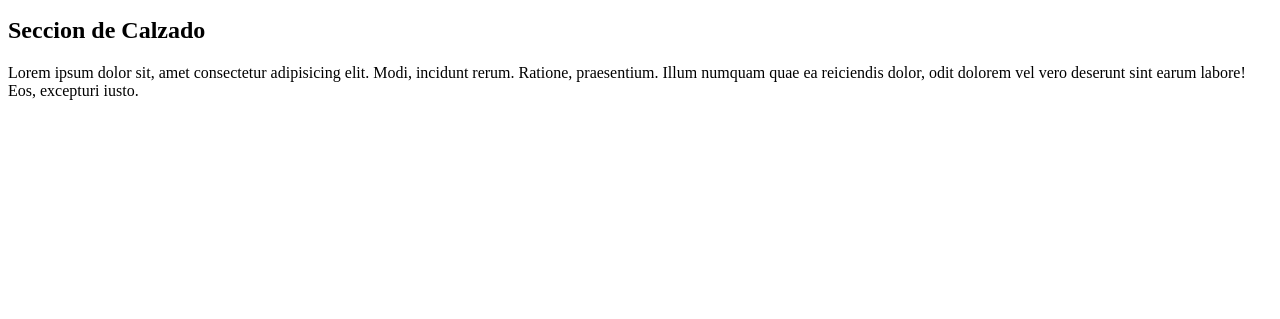
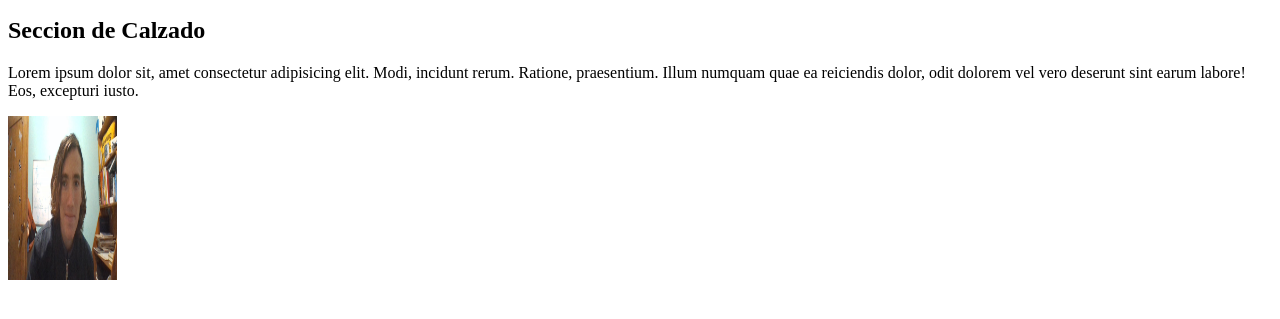
Before and after one commit to kreuzangel/Semana_1_grupo1, a plain HTML site: page index.html in a window 1280 px wide. Shown: the part 119-438 px from the top of the page. Drawn offline with Linux system fonts and the light colour scheme.

Commit message:
image yo

```diff
--- a/index.html
+++ b/index.html
@@ -17,6 +17,9 @@
 
 <h2>Seccion de Calzado</h2>
 <p>Lorem ipsum dolor sit, amet consectetur adipisicing elit. Modi, incidunt rerum. Ratione, praesentium. Illum numquam quae ea reiciendis dolor, odit dolorem vel vero deserunt sint earum labore! Eos, excepturi iusto.</p>
+
+<img src="imagenes/yo.jpg" alt="estudiante1" width="109" height="164">
+
     </main>
     <footer>
 
```
